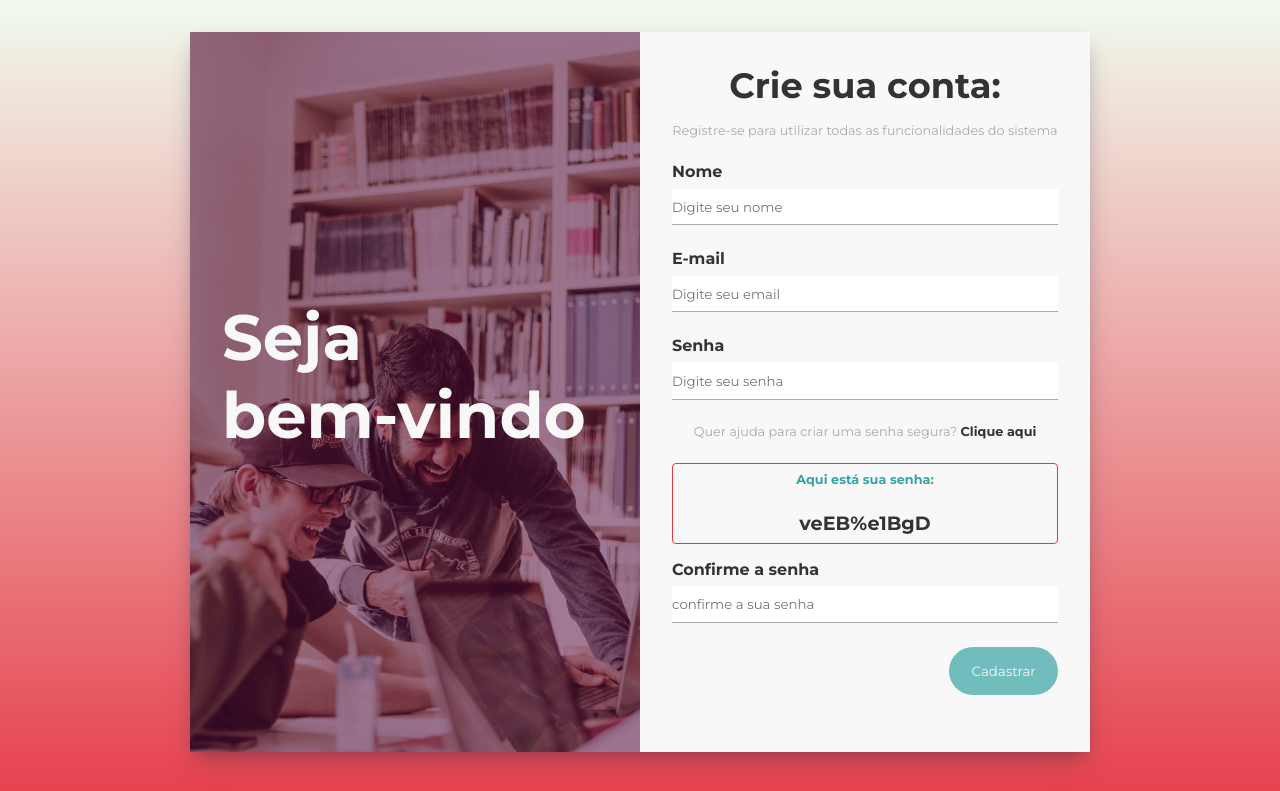
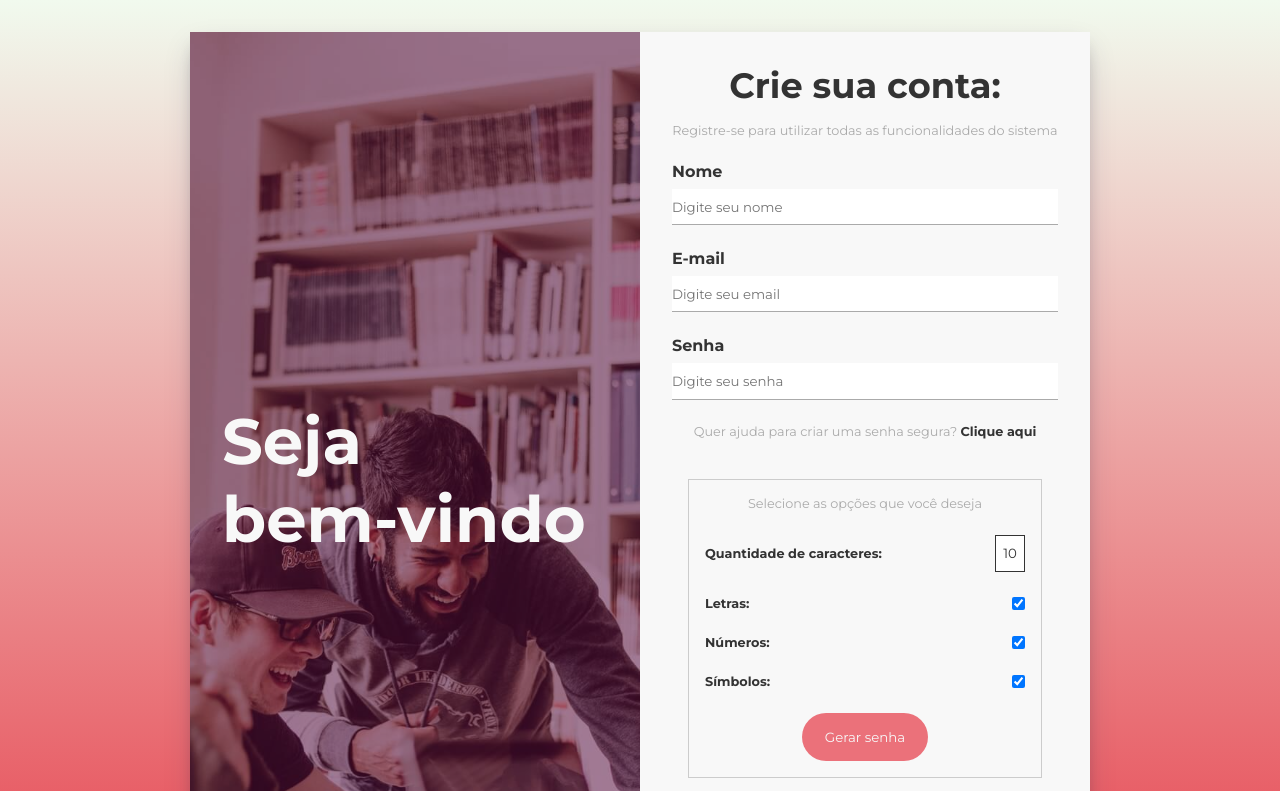
Before and after one commit to TomoriComAncora/gerador_de_senhas, a plain HTML site: page index.html in a window 1280 px wide. Both pictures are taken after a click on the element "Clique aqui". Shown: the top 791 px of the page. Drawn offline with Linux system fonts and the light colour scheme.

Commit message:
nova_versao

```diff
--- a/css/styles.css
+++ b/css/styles.css
@@ -115,7 +115,9 @@ input:focus {
   color: #38a3a5;
 }
 
-#register-form input[type="submit"] {
+#register-form input[type="submit"],
+#copy-password,
+#generate-password{
   background-color: #38a3a5;
   color: #f8f8f8;
   padding: 1rem 1.4rem;
@@ -131,3 +133,42 @@ input:focus {
 #register-form input[type="submit"]:hover {
   opacity: 1;
 }
+
+#options-generate{
+  border: 1px solid #ccc;
+  padding: 1rem;
+  margin: 1rem;
+}
+
+#options-generate .form-control{
+  flex-direction: row;
+  justify-content: space-between;
+  align-items: center;
+}
+
+#options-generate label{
+  font-size: .8rem;
+}
+
+#options-generate input[type="text"]{
+  max-width: 30px;
+  text-align: center;
+  border: 1px solid #333;
+}
+
+#options-generate button{
+  background-color: #e63946;
+  display: block;
+  margin: 0 auto;
+}
+
+#copy-password{
+  background-color: transparent;
+  border: 1px solid #38a3a5;
+  color: #38a3a5;
+  padding: .5rem .8rem;
+}
+
+.hide{
+  display: none;
+}
--- a/index.html
+++ b/index.html
@@ -53,9 +53,30 @@
         <p>
             Quer ajuda para criar uma senha segura? <span id="gerar-senha">Clique aqui</span>
         </p>
+        <div id="options-generate" class="hide">
+          <p>Selecione as opções que você deseja</p>
+          <div class="form-control">
+            <label for="length">Quantidade de caracteres:</label>
+            <input type="text" name="length" id="length" value="10">
+          </div>
+          <div class="form-control">
+            <label for="letras">Letras:</label>
+            <input type="checkbox" name="letras" id="letras" checked>
+          </div>
+          <div class="form-control">
+            <label for="numeros">Números:</label>
+            <input type="checkbox" name="numeros" id="numeros" checked>
+          </div>
+          <div class="form-control">
+            <label for="simbolo">Símbolos:</label>
+            <input type="checkbox" name="simbolo" id="simbolo" checked>
+          </div>
+          <button id="generate-password">Gerar senha</button>
+        </div>
         <div id="gerando-senha">
             <p>Aqui está sua senha:</p>
             <h4></h4>
+            <button id="copy-password">Copiar</button>
         </div>
         <div class="form-control">
           <label for="conf-senha">Confirme a senha</label>
--- a/js/scripts.js
+++ b/js/scripts.js
@@ -1,6 +1,14 @@
 // seleção de elementos
-const gerarSenhaBtn = document.querySelector("#gerar-senha");
+const gerarSenhaBtn = document.querySelector("#generate-password");
 const senhaGerada = document.querySelector("#gerando-senha");
+
+const openGeratorBtn = document.querySelector("#gerar-senha");
+const containerPassword = document.querySelector("#options-generate");
+const lengthInput = document.querySelector("#length");
+const numberInput = document.querySelector("#number");
+const lettersInput = document.querySelector("#letras");
+const simbolosInput = document.querySelector("#simbolo");
+const copyBtn = document.querySelector("#copy-password");
 
 // funções
 const getLetraMinuscula = () => {
@@ -39,7 +47,7 @@ const gerarSenha = (
       senha += randomValue;
     });
   }
-  senha = senha.slice(0, tamnahoSenha)
+  senha = senha.slice(0, tamnahoSenha);
   senhaGerada.style.display = "block";
   senhaGerada.querySelector("h4").innerText = senha;
 };
@@ -47,3 +55,7 @@ const gerarSenha = (
 gerarSenhaBtn.addEventListener("click", () => {
   gerarSenha(getLetraMinuscula, getLetraMaiuscula, getNumero, getSimbolo);
 });
+
+openGeratorBtn.addEventListener("click", () => {
+  containerPassword.classList.toggle("hide");
+});
```
